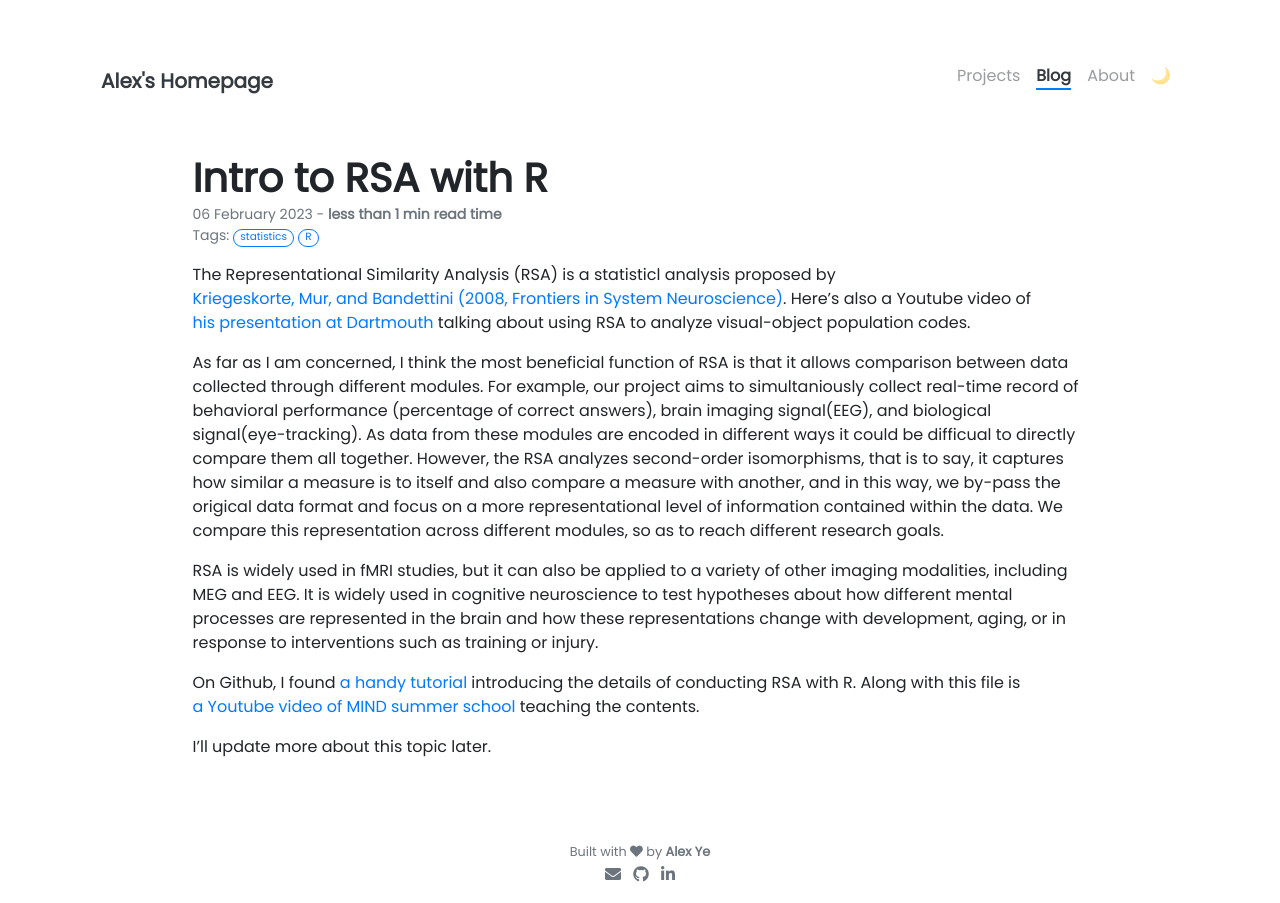
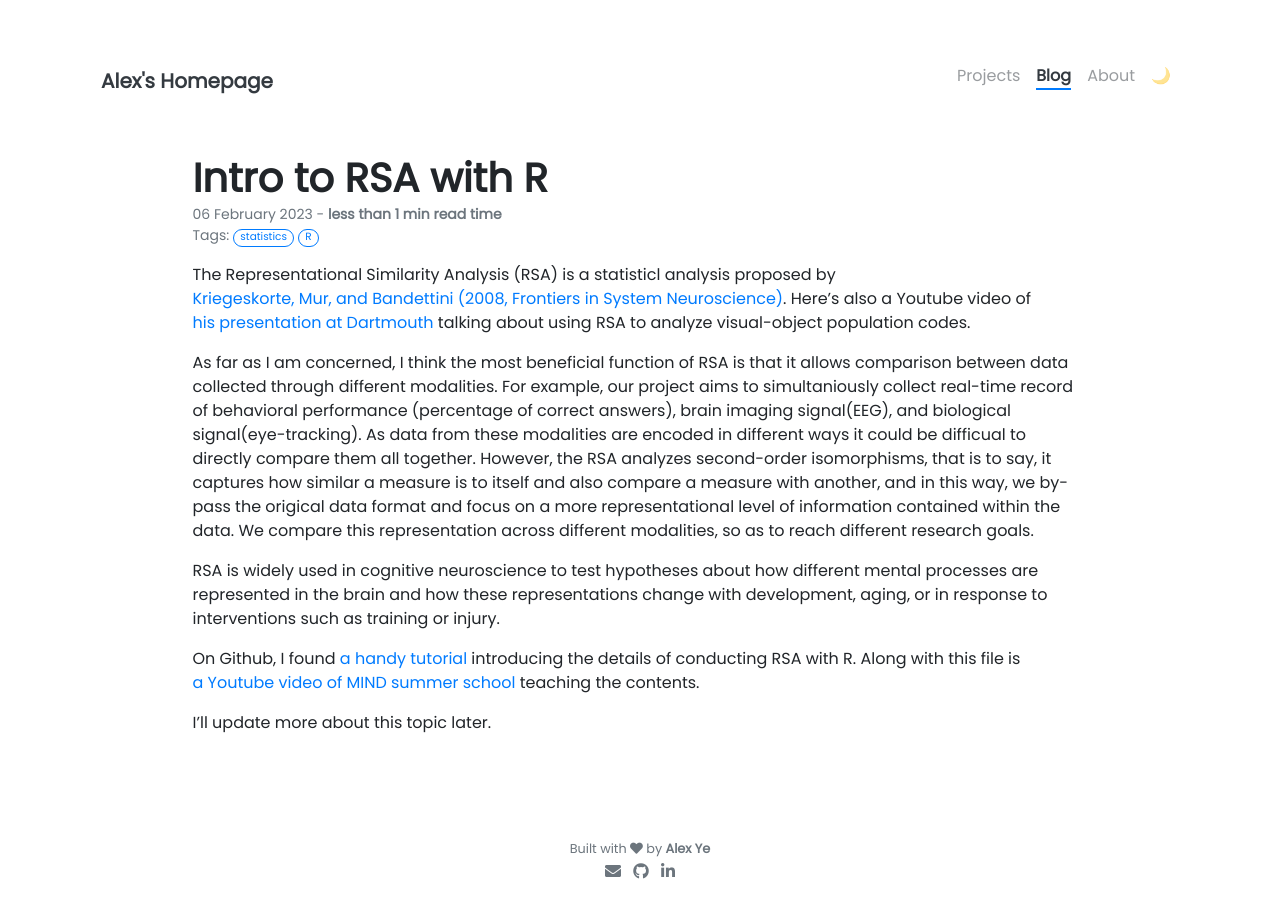
Before and after one commit to alexxyye/alexxyye.github.io, a Jekyll site: the page built from _posts/2023-02-06-intro-to-RSA.md, in a window 1280 px wide. Built offline with Jekyll 4.4.1, drawn with Linux system fonts in a browser that asks for light colours; nearby versions of some CDN libraries; our own code applies the rules of GitHub Pages for plain Markdown files; comment, search, counter and statistics services are not loaded.

Commit message:
Update 2023-02-06-intro-to-RSA.md

```diff
--- a/_posts/2023-02-06-intro-to-RSA.md
+++ b/_posts/2023-02-06-intro-to-RSA.md
@@ -8,9 +8,9 @@
 
 The Representational Similarity Analysis (RSA) is a statisticl analysis proposed by [Kriegeskorte, Mur, and Bandettini (2008, Frontiers in System Neuroscience)](https://www.ncbi.nlm.nih.gov/pmc/articles/PMC2605405/). Here's also a Youtube video of [his presentation at Dartmouth](https://www.youtube.com/watch?v=_-D4S0x5AFc&t=2921s&ab_channel=Dartmouth) talking about using RSA to analyze visual-object population codes.
 
-As far as I am concerned, I think the most beneficial function of RSA is that it allows comparison between data collected through different modules. For example, our project aims to simultaniously collect real-time record of behavioral performance (percentage of correct answers), brain imaging signal(EEG), and biological signal(eye-tracking). As data from these modules are encoded in different ways it could be difficual to directly compare them all together. However, the RSA analyzes second-order isomorphisms, that is to say, it captures how similar a measure is to itself and also compare a measure with another, and in this way, we by-pass the origical data format and focus on a more representational level of information contained within the data. We compare this representation across different modules, so as to reach different research goals.
+As far as I am concerned, I think the most beneficial function of RSA is that it allows comparison between data collected through different modalities. For example, our project aims to simultaniously collect real-time record of behavioral performance (percentage of correct answers), brain imaging signal(EEG), and biological signal(eye-tracking). As data from these modalities are encoded in different ways it could be difficual to directly compare them all together. However, the RSA analyzes second-order isomorphisms, that is to say, it captures how similar a measure is to itself and also compare a measure with another, and in this way, we by-pass the origical data format and focus on a more representational level of information contained within the data. We compare this representation across different modalities, so as to reach different research goals.
 
-RSA is widely used in fMRI studies, but it can also be applied to a variety of other imaging modalities, including MEG and EEG. It is widely used in cognitive neuroscience to test hypotheses about how different mental processes are represented in the brain and how these representations change with development, aging, or in response to interventions such as training or injury.
+RSA is widely used in cognitive neuroscience to test hypotheses about how different mental processes are represented in the brain and how these representations change with development, aging, or in response to interventions such as training or injury.
 
 On Github, I found [a handy tutorial](https://github.com/markallenthornton/MIND18_RSA_tutorial) introducing the details of conducting RSA with R. Along with this file is [a Youtube video of MIND summer school](https://www.youtube.com/watch?v=ufGtuT_J75w&t=144s&ab_channel=MINDSummerSchool) teaching the contents.
 
```
